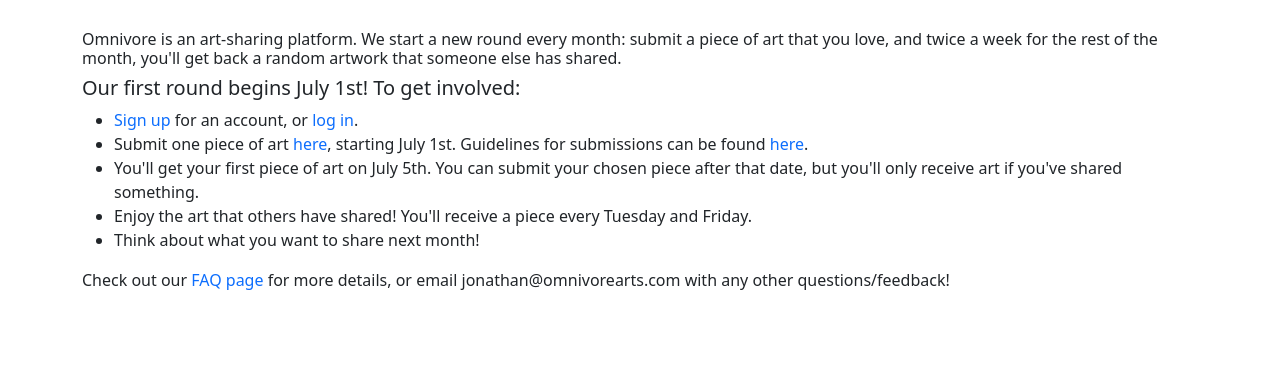
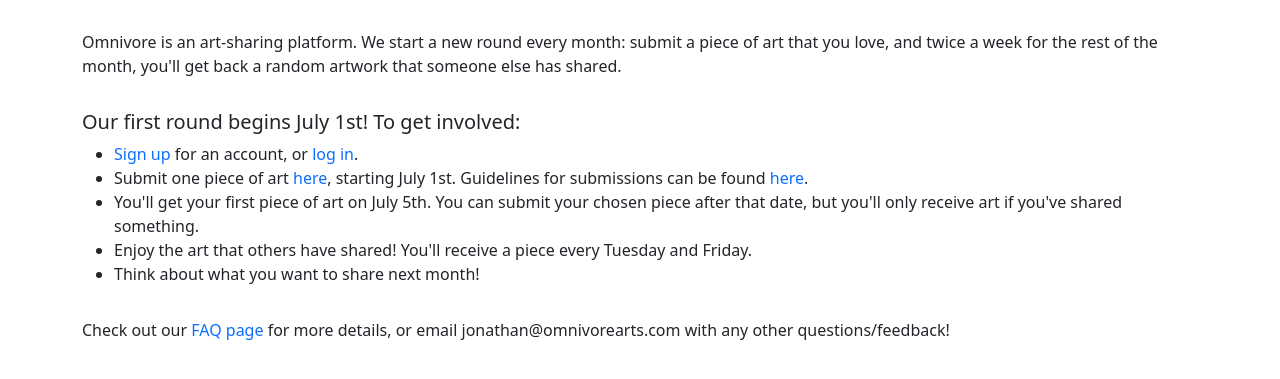
Before and after one commit to Jonathan-Heaney/omnivore, a Django app: page /how-it-works in a window 1280 px wide. Shown: the part 138-517 px from the top of the page. Run offline with Django 5.2, Linux system fonts and the light colour scheme.

Commit message:
Add margins to How it Works

```diff
--- a/about/templates/about/how_it_works.html
+++ b/about/templates/about/how_it_works.html
@@ -8,10 +8,9 @@
 
 {% block content %}
 <h1 class="header">How It Works</h1>
-<h6>Omnivore is an art-sharing platform. We start a new round every month: submit a piece of art that you love, and twice a week for the rest of the month, you'll get back a random artwork that someone else has shared.</h6>
+<p class='info-text'>Omnivore is an art-sharing platform. We start a new round every month: submit a piece of art that you love, and twice a week for the rest of the month, you'll get back a random artwork that someone else has shared.</p>
 
-
-
+<div class='info-container'>
   <h5>Our first round begins July 1st! To get involved:</h5>
   <ul>
     {% if not user.is_authenticated %}
@@ -22,6 +21,7 @@
     <li>Enjoy the art that others have shared! You'll receive a piece every Tuesday and Friday.</li>
     <li>Think about what you want to share next month!</li>
   </ul>
+</div>
 
 <p>Check out our <a href="/faq">FAQ page</a> for more details, or email jonathan@omnivorearts.com with any other questions/feedback!</p>
 
--- a/static/css/styles.css
+++ b/static/css/styles.css
@@ -13,6 +13,10 @@ a {
 
 .edit-btn {
   margin-bottom: 8px;
+}
+
+.info-container {
+  margin: 2rem auto;
 }
 
 /* .container {
```
Lines whose indentation alone changed are shown as unchanged.
